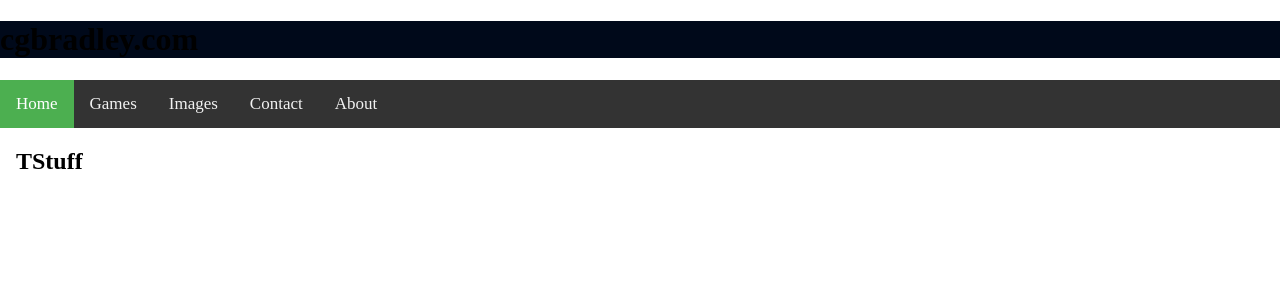
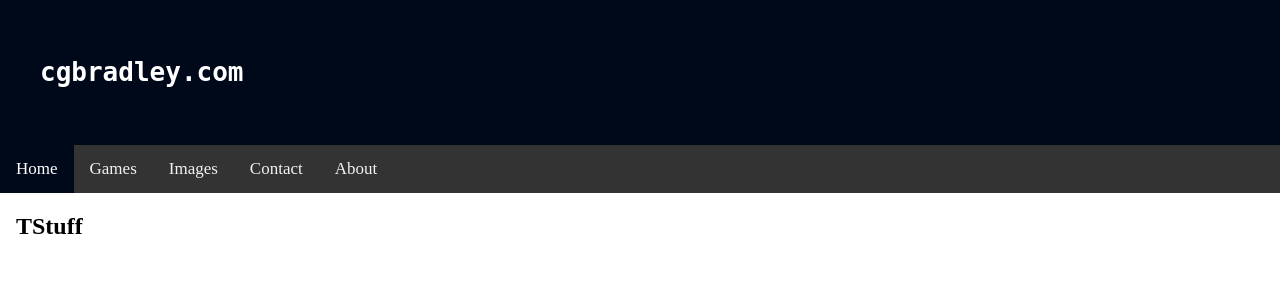
Before and after one commit to cgbradley/cgbradley.github.io, a PHP site: page / in a window 1280 px wide. Shown: the top 300 px of the page. Run offline with PHP 8.4, Linux system fonts and the light colour scheme.

Commit message:
Update main.css

```diff
--- a/css/main.css
+++ b/css/main.css
@@ -10,8 +10,10 @@
          width:100% !important;
         }
      div.maintitle {
-     background-color: rgb(0, 9, 26);
-     margin-bottom:14px;
+          background-color: rgb(0, 9, 26);
+          padding: 40px;
+          color: white;
+          font-family: monospace;
      }
     .navbar a {
         float: left;
@@ -27,7 +29,7 @@
         color: black;
         }
     .navbar a.active {
-        background-color: #4CAF50;
+        background-color: rgb(0,9,26);
         color: white;
         }
     nav ul, footer ul {
```
